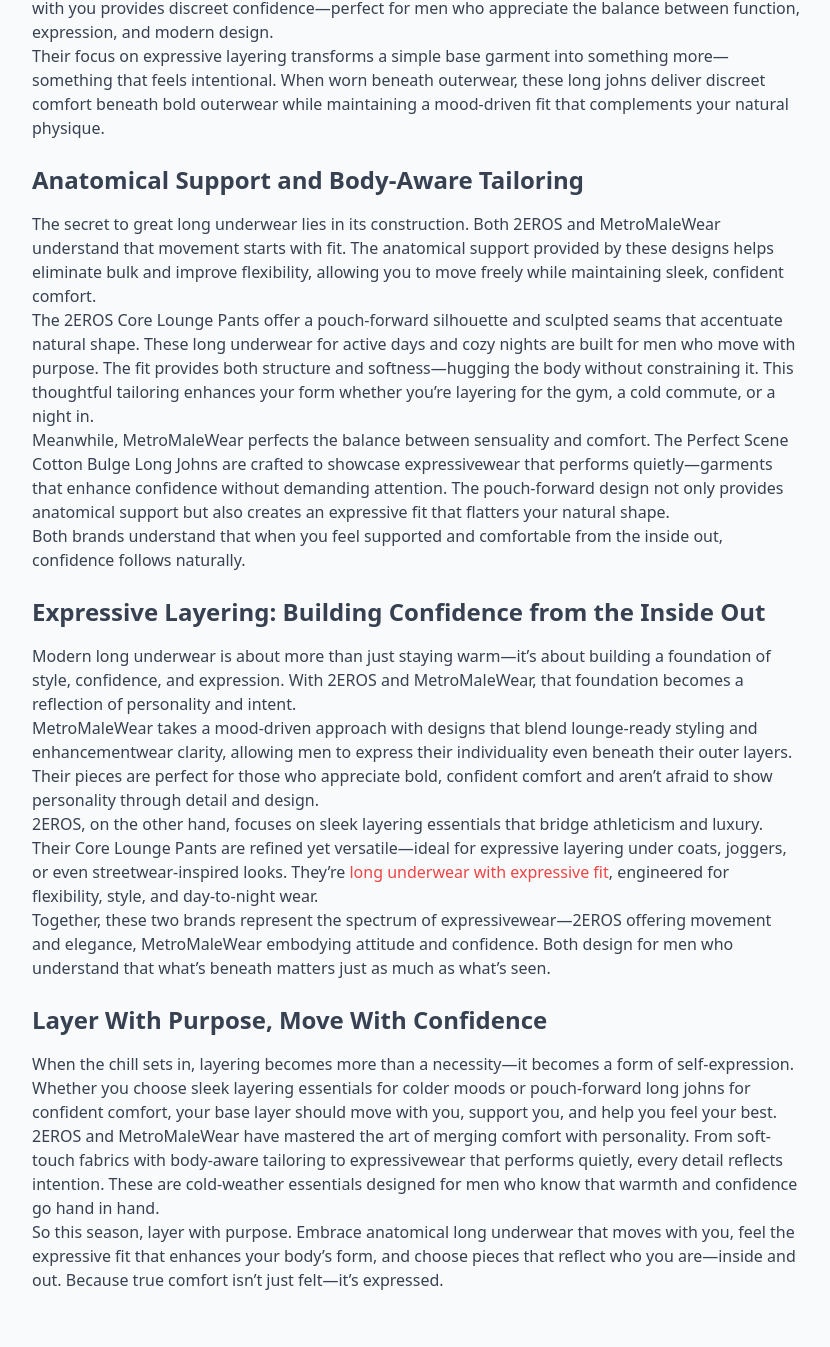
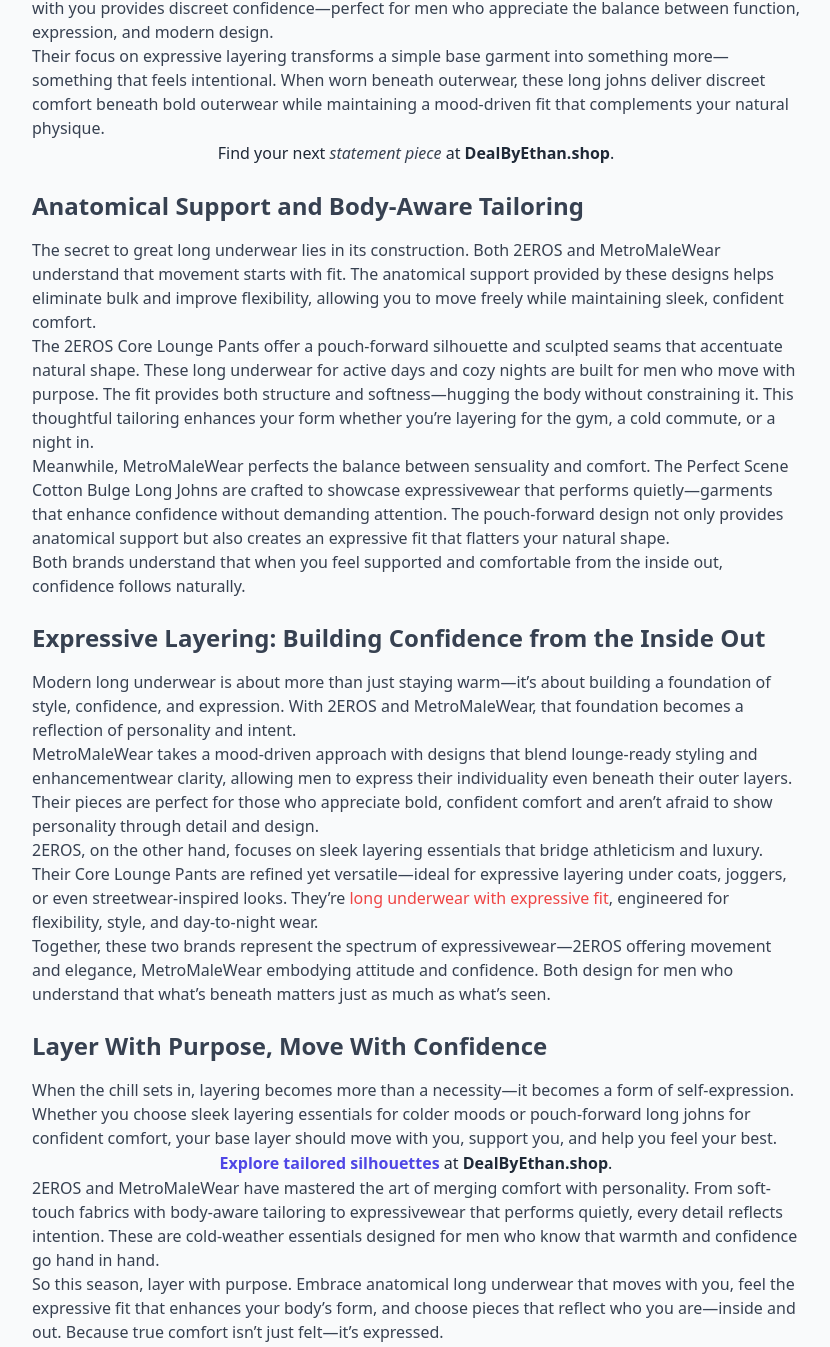
Before and after one commit to dailydigestonline/dailydigestonline.github.io, a plain HTML site: page long-underwear-with-expressive-fit.html in a window 1280 px wide. Shown: the part 1892-3239 px from the top of the page, without its empty margins (224-1054 px from the left). Drawn offline with nearby package versions, Linux system fonts and the light colour scheme.

Commit message:
Update long-underwear-with-expressive-fit.html

```diff
--- a/long-underwear-with-expressive-fit.html
+++ b/long-underwear-with-expressive-fit.html
@@ -154,7 +154,10 @@
             bold outerwear while maintaining a mood-driven fit that complements
             your natural physique.
           </p>
-
+<p class="text-base text-gray-800 text-center leading-relaxed">
+  Find your next <span class="italic text-gray-700">statement piece</span> at
+  <span class="font-bold">DealByEthan.shop</span>.
+</p>
           <h2 class="text-2xl font-bold mt-6 mb-4">
             Anatomical Support and Body-Aware Tailoring
           </h2>
@@ -231,6 +234,10 @@
             confident comfort, your base layer should move with you, support
             you, and help you feel your best.
           </p>
+          <p class="text-base text-gray-800 text-center leading-relaxed">
+  <span class="font-semibold text-indigo-600">Explore tailored silhouettes</span> at
+  <span class="font-bold">DealByEthan.shop</span>.
+</p>
           <p>
             2EROS and MetroMaleWear have mastered the art of merging comfort
             with personality. From soft-touch fabrics with body-aware tailoring
```
